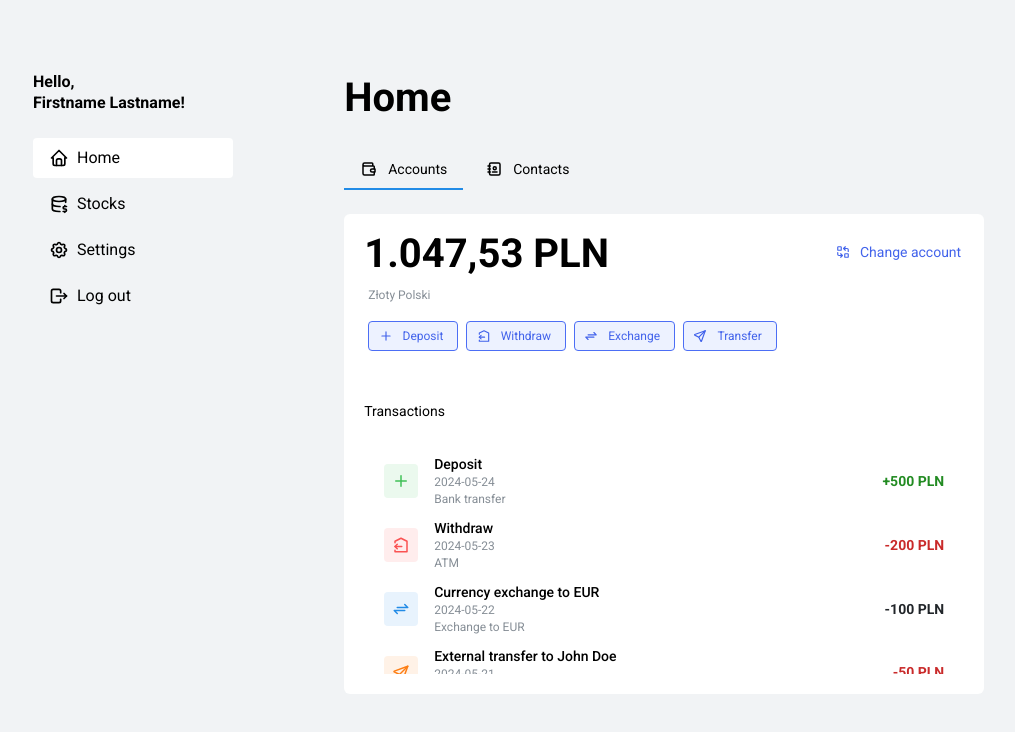
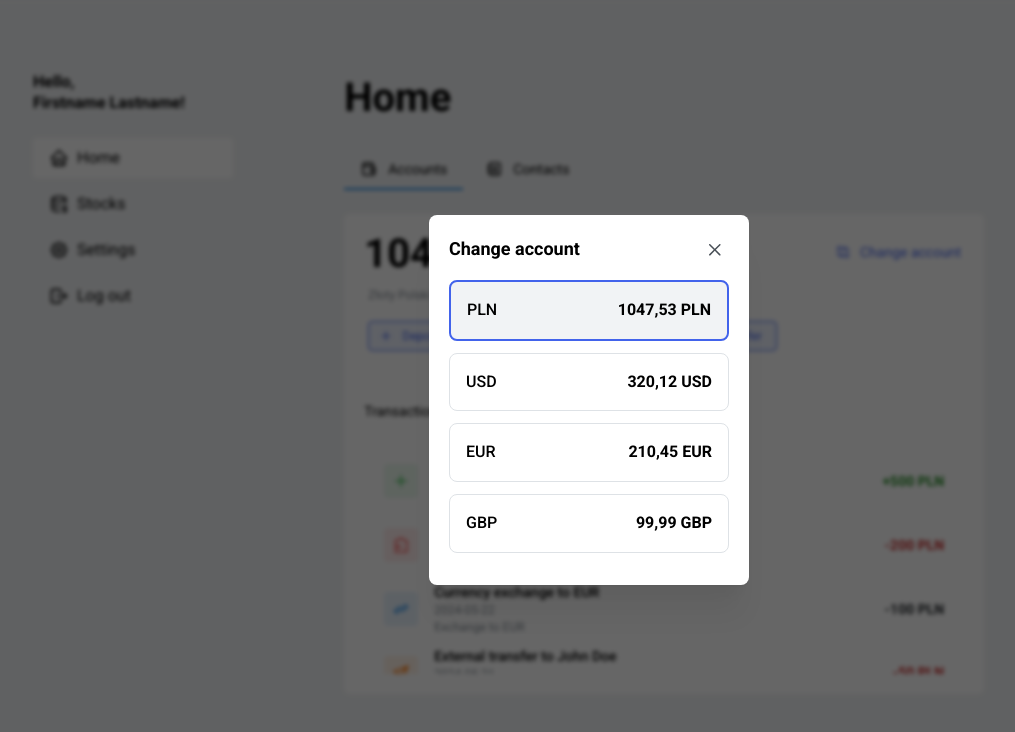
Before and after one commit to vvrega/bank-app, a Next.js app: page / in a window 1280 px wide. Both pictures are taken after a click on the button "Change account". Shown: the top 732 px of the page, without its empty margins (51-1066 px from the left). Built offline with nearby package versions, Linux system fonts and the light colour scheme.

Commit message:
feat(accounts): add transaction modals

```diff
--- /dev/null
+++ b/src/components/Modals/AccountActionModal.tsx
@@ -0,0 +1,76 @@
+import { useState } from 'react';
+import {
+  Modal,
+  Text,
+  Button,
+  Group,
+  TextInput,
+  CloseButton,
+} from '@mantine/core';
+
+interface AccountActionModalProps {
+  opened: boolean;
+  onClose: () => void;
+  title: string;
+  submitLabel: string;
+  quickAmounts?: number[];
+  minAmount?: number;
+  minAmountText?: string;
+}
+
+export function AccountActionModal({
+  opened,
+  onClose,
+  title,
+  submitLabel,
+  quickAmounts = [50, 100, 250, 500],
+  minAmount = 2,
+  minAmountText = 'Minimum amount is 2 PLN',
+}: AccountActionModalProps) {
+  const [amount, setAmount] = useState('');
+
+  return (
+    <Modal
+      opened={opened}
+      onClose={onClose}
+      centered
+      withCloseButton={false}
+      padding="lg"
+      radius="md"
+      size="sm"
+      overlayProps={{ blur: 2 }}
+    >
+      <Group justify="space-between" align="center" mb="md">
+        <Text size="lg" fw={700}>
+          {title}
+        </Text>
+        <CloseButton onClick={onClose} />
+      </Group>
+      <TextInput
+        label="Amount"
+        placeholder="Enter amount"
+        value={amount}
+        onChange={(e) => setAmount(e.currentTarget.value)}
+        type="number"
+        min={minAmount}
+        mb={4}
+      />
+      <Text size="xs" c="dimmed" mb="sm">
+        {minAmountText}
+      </Text>
+      <Group mb="md">
+        {quickAmounts.map((val) => (
+          <Button
+            key={val}
+            variant="light"
+            size="xs"
+            onClick={() => setAmount(val.toString())}
+          >
+            {val} PLN
+          </Button>
+        ))}
+      </Group>
+      <Button fullWidth>{submitLabel}</Button>
+    </Modal>
+  );
+}
--- /dev/null
+++ b/src/components/Modals/ChangeAccountModal.tsx
@@ -0,0 +1,85 @@
+import { useState } from 'react';
+import {
+  Modal,
+  Text,
+  Group,
+  Button,
+  Box,
+  CloseButton,
+  Paper,
+} from '@mantine/core';
+
+interface Account {
+  currency: 'PLN' | 'USD' | 'EUR' | 'GBP';
+  balance: number;
+}
+
+interface ChangeAccountModalProps {
+  opened: boolean;
+  onClose: () => void;
+  accounts: Account[];
+  selectedCurrency: string;
+  onSelect: (currency: string) => void;
+}
+
+export function ChangeAccountModal({
+  opened,
+  onClose,
+  accounts,
+  selectedCurrency,
+  onSelect,
+}: ChangeAccountModalProps) {
+  return (
+    <Modal
+      opened={opened}
+      onClose={onClose}
+      centered
+      withCloseButton={false}
+      padding="lg"
+      radius="md"
+      size="xs"
+      overlayProps={{ blur: 2 }}
+    >
+      <Group justify="space-between" align="center" mb="md">
+        <Text size="lg" fw={700}>
+          Change account
+        </Text>
+        <CloseButton onClick={onClose} />
+      </Group>
+      <Box>
+        {accounts.map((acc) => (
+          <Paper
+            key={acc.currency}
+            withBorder
+            radius="md"
+            p="md"
+            mb="sm"
+            style={{
+              cursor: 'pointer',
+              background:
+                selectedCurrency === acc.currency ? '#f1f3f5' : 'white',
+              borderColor:
+                selectedCurrency === acc.currency ? '#4263eb' : '#dee2e6',
+              borderWidth: selectedCurrency === acc.currency ? 2 : 1,
+            }}
+            onClick={() => {
+              onSelect(acc.currency);
+              onClose();
+            }}
+          >
+            <Group justify="space-between">
+              <Text fw={500}>{acc.currency}</Text>
+              <Text fw={700}>
+                {acc.balance.toLocaleString('pl-PL', {
+                  minimumFractionDigits: 2,
+                  maximumFractionDigits: 2,
+                })}{' '}
+                {acc.currency}
+              </Text>
+            </Group>
+          </Paper>
+        ))}
+      </Box>
+    </Modal>
+  );
+}
--- a/src/components/Navbar/HomePanel/AccountsHomeTab/AccountsHomeTab.tsx
+++ b/src/components/Navbar/HomePanel/AccountsHomeTab/AccountsHomeTab.tsx
@@ -11,7 +11,34 @@ import {
   IconArrowsExchange,
 } from '@tabler/icons-react';
 
+import { useState } from 'react';
+import { AccountActionModal } from '@/components/Modals/AccountActionModal';
+import { ChangeAccountModal } from '@/components/Modals/ChangeAccountModal';
+
+type Currency = 'PLN' | 'USD' | 'EUR' | 'GBP';
+
+interface Account {
+  currency: Currency;
+  balance: number;
+}
+
+const initialAccounts: Account[] = [
+  { currency: 'PLN', balance: 1047.53 },
+  { currency: 'USD', balance: 320.12 },
+  { currency: 'EUR', balance: 210.45 },
+  { currency: 'GBP', balance: 99.99 },
+];
+
 export const AccountsHomeTab = () => {
+  const [depositOpened, setDepositOpened] = useState(false);
+  const [withdrawOpened, setWithdrawOpened] = useState(false);
+  const [changeAccOpened, setChangeAccOpened] = useState(false);
+
+  const [accounts] = useState(initialAccounts);
+  const [selectedCurrency, setSelectedCurrency] = useState('PLN');
+
+  const selectedAccount = accounts.find((a) => a.currency === selectedCurrency);
+
   return (
     <Box className={styles.mainContainer}>
       <Box>
@@ -23,23 +50,39 @@ export const AccountsHomeTab = () => {
           gap={0}
         >
           <Text size="40px" fw={700} mt="lg" ml="lg">
-            1.047,53 PLN
+            {selectedAccount
+              ? `${selectedAccount.balance.toLocaleString('pl-PL', {
+                  minimumFractionDigits: 2,
+                  maximumFractionDigits: 2,
+                })} ${selectedAccount.currency}`
+              : ''}
           </Text>
           <Button
             leftSection={<IconReplace size={14} />}
             className={styles.changeAccButton}
             size="md"
+            onClick={() => setChangeAccOpened(true)}
           >
             Change account
           </Button>
         </Group>
-        <Text className={styles.currencyDescription}>Złoty Polski</Text>
+        <Text className={styles.currencyDescription}>
+          {selectedAccount
+            ? {
+                PLN: 'Złoty Polski',
+                USD: 'US Dollar',
+                EUR: 'Euro',
+                GBP: 'British Pound',
+              }[selectedAccount.currency]
+            : ''}
+        </Text>
         <Group className={styles.actionButtonsGroup}>
           <Button
             className={styles.actionButton}
             variant="light"
             size="xs"
             leftSection={<IconPlus size={14} />}
+            onClick={() => setDepositOpened(true)}
           >
             Deposit
           </Button>
@@ -48,6 +91,7 @@ export const AccountsHomeTab = () => {
             variant="light"
             size="xs"
             leftSection={<IconTransferOut size={14} />}
+            onClick={() => setWithdrawOpened(true)}
           >
             Withdraw
           </Button>
@@ -75,7 +119,6 @@ export const AccountsHomeTab = () => {
         </Text>
         <ScrollArea h="30vh" mx="lg" mt="md" mb="lg">
           <Box m="lg">
-            {' '}
             {transactions.map((transaction) => (
               <TransactionHistoryItem
                 key={transaction.id}
@@ -85,6 +128,25 @@ export const AccountsHomeTab = () => {
           </Box>
         </ScrollArea>
       </Box>
+      <AccountActionModal
+        opened={depositOpened}
+        onClose={() => setDepositOpened(false)}
+        title="Deposit"
+        submitLabel="Deposit"
+      />
+      <AccountActionModal
+        opened={withdrawOpened}
+        onClose={() => setWithdrawOpened(false)}
+        title="Withdraw"
+        submitLabel="Withdraw"
+      />
+      <ChangeAccountModal
+        opened={changeAccOpened}
+        onClose={() => setChangeAccOpened(false)}
+        accounts={accounts}
+        selectedCurrency={selectedCurrency}
+        onSelect={setSelectedCurrency}
+      />
     </Box>
   );
 };
```
Also changed, not shown: src/components/Navbar/Navbar.tsx (+1 -11 lines).
